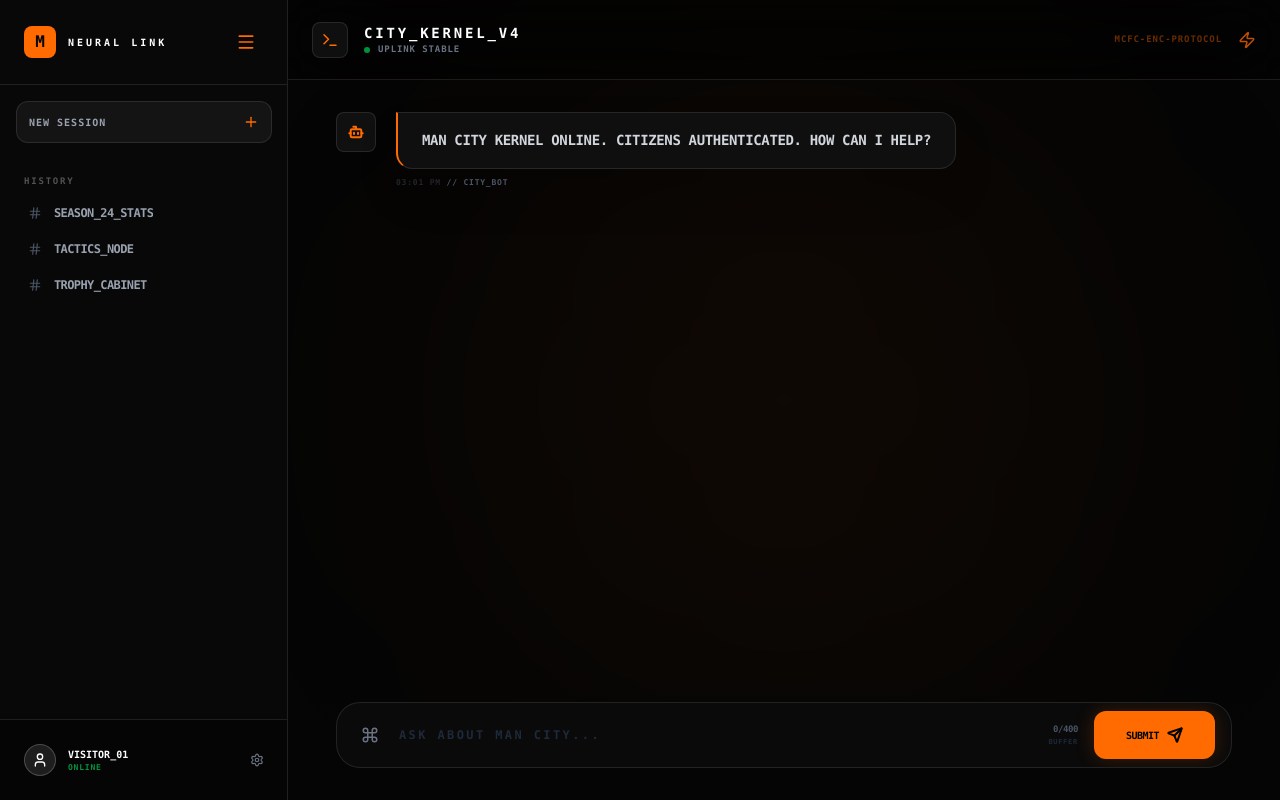
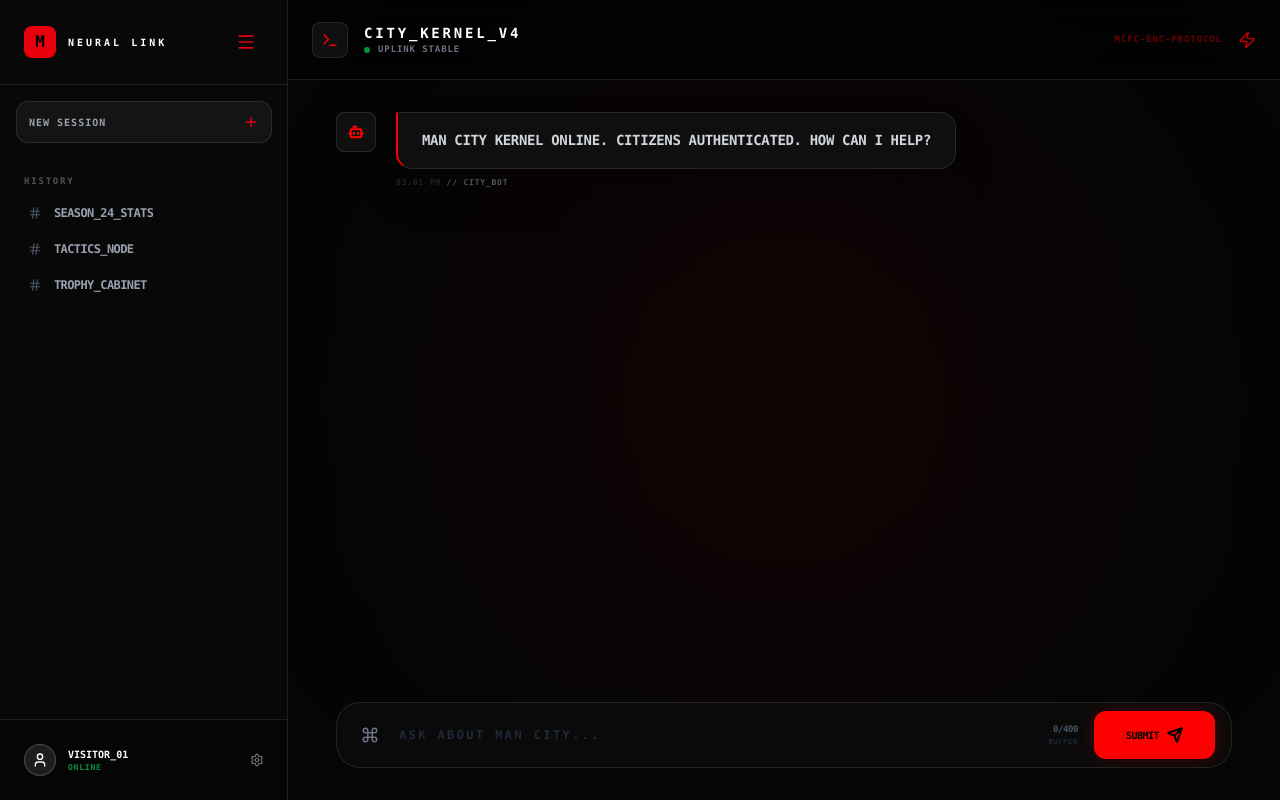
Before and after one commit to CodeWithHKL/cohere_chatbot_UI, a Next.js app: page / in a window 1280 px wide. Built offline with nearby package versions, Linux system fonts and the light colour scheme.

Commit message:
Red theme UI

```diff
--- a/app/page.tsx
+++ b/app/page.tsx
@@ -84,33 +84,33 @@ export default function CyberChat() {
   if (!mounted) return <div className="bg-[#050505] h-screen w-screen" />;
 
   return (
-    <div className="flex h-screen bg-[#050505] text-white font-mono selection:bg-[#ff6b00] selection:text-black overflow-hidden">
+    <div className="flex h-screen bg-[#050505] text-white font-mono selection:bg-[#ff0000] selection:text-black overflow-hidden">
       <ChatSidebar isOpen={sidebarOpen} setIsOpen={setSidebarOpen} onNewSession={clearChat} />
 
       <main className="flex-1 flex flex-col relative min-w-0">
-        <div className="absolute top-1/2 left-1/2 -translate-x-1/2 -translate-y-1/2 w-[300px] md:w-[600px] h-[300px] md:h-[600px] bg-[#ff6b00]/5 blur-[140px] rounded-full pointer-events-none" />
+        <div className="absolute top-1/2 left-1/2 -translate-x-1/2 -translate-y-1/2 w-[300px] md:w-[600px] h-[300px] md:h-[600px] bg-[#ff0000]/5 blur-[140px] rounded-full pointer-events-none" />
 
         <header className="h-20 border-b border-white/10 flex items-center px-4 md:px-6 justify-between bg-black/40 backdrop-blur-xl z-20 shrink-0">
           <div className="flex items-center gap-4">
             {!sidebarOpen && (
-              <button onClick={() => setSidebarOpen(true)} className="p-2.5 hover:bg-white/5 border border-white/10 rounded-lg text-[#ff6b00] transition-all">
+              <button onClick={() => setSidebarOpen(true)} className="p-2.5 hover:bg-white/5 border border-white/10 rounded-lg text-[#ff0000] transition-all">
                 <Menu size={20} />
               </button>
             )}
             <div className="p-2 bg-white/5 border border-white/10 rounded-lg hidden sm:block">
-                <Terminal size={18} className="text-[#ff6b00]" />
+                <Terminal size={18} className="text-[#ff0000]" />
             </div>
             <div>
                 <h2 className="text-xs md:text-sm font-black uppercase tracking-[0.2em]">City_Kernel_v4</h2>
                 <div className="flex items-center gap-2">
-                  <span className={`w-1.5 h-1.5 rounded-full ${isLoading ? 'bg-orange-500' : 'bg-green-500'} animate-pulse`} />
+                  <span className={`w-1.5 h-1.5 rounded-full ${isLoading ? 'bg-red-500' : 'bg-green-500'} animate-pulse`} />
                   <p className="text-[8px] md:text-[9px] text-gray-500 font-bold tracking-widest uppercase">
                     {isLoading ? 'Scanning Database...' : 'Uplink Stable'}
                   </p>
                 </div>
             </div>
           </div>
-          <div className="flex items-center gap-4 text-[#ff6b00]">
+          <div className="flex items-center gap-4 text-[#ff0000]">
             <span className="hidden md:block text-[9px] font-black tracking-widest opacity-40">MCFC-ENC-PROTOCOL</span>
             <Zap size={18} className="animate-pulse" />
           </div>
@@ -121,14 +121,14 @@ export default function CyberChat() {
             {messages.map((msg, i) => (
               <div key={i} className={`flex gap-3 md:gap-5 ${msg.role === 'user' ? 'flex-row-reverse' : 'flex-row'}`}>
                 <div className={`w-8 h-8 md:w-10 md:h-10 rounded-lg flex items-center justify-center shrink-0 border transition-all duration-300 ${
-                  msg.role === 'user' ? 'bg-[#ff6b00] border-[#ff6b00] text-black shadow-[0_0_15px_rgba(255,107,0,0.3)]' : 'bg-white/5 border-white/10 text-[#ff6b00]'
+                  msg.role === 'user' ? 'bg-[#ff0000] border-[#ff0000] text-black shadow-[0_0_15px_rgba(255,0,0,0.3)]' : 'bg-white/5 border-white/10 text-[#ff0000]'
                 }`}>
                   {msg.role === 'user' ? <User size={16} strokeWidth={3} /> : <Bot size={16} strokeWidth={3} />}
                 </div>
 
                 <div className={`max-w-[85%] md:max-w-xl space-y-2 ${msg.role === 'user' ? 'text-right' : 'text-left'}`}>
                   <div className={`inline-block px-4 py-3 md:px-6 md:py-4 rounded-2xl text-[13px] md:text-sm font-bold tracking-tight leading-relaxed shadow-2xl ${
-                    msg.role === 'user' ? 'bg-zinc-100 text-black rounded-tr-none' : 'bg-[#0f0f0f] border border-white/10 text-gray-300 rounded-tl-none border-l-2 border-l-[#ff6b00]'
+                    msg.role === 'user' ? 'bg-zinc-100 text-black rounded-tr-none' : 'bg-[#0f0f0f] border border-white/10 text-gray-300 rounded-tl-none border-l-2 border-l-[#ff0000]'
                   }`}>
                     {msg.content}
                   </div>
@@ -143,10 +143,10 @@ export default function CyberChat() {
 
             {isLoading && (
               <div className="flex gap-3 md:gap-5 flex-row">
-                <div className="w-8 h-8 md:w-10 md:h-10 rounded-lg flex items-center justify-center bg-white/5 border border-white/10 text-[#ff6b00]">
+                <div className="w-8 h-8 md:w-10 md:h-10 rounded-lg flex items-center justify-center bg-white/5 border border-white/10 text-[#ff0000]">
                   <Loader2 size={16} className="animate-spin" />
                 </div>
-                <div className="bg-[#0f0f0f] border border-white/10 px-4 py-3 rounded-2xl rounded-tl-none border-l-2 border-l-[#ff6b00]">
+                <div className="bg-[#0f0f0f] border border-white/10 px-4 py-3 rounded-2xl rounded-tl-none border-l-2 border-l-[#ff0000]">
                   <span className="text-[10px] text-gray-500 animate-pulse uppercase tracking-widest font-black">Querying Intelligence...</span>
                 </div>
               </div>
@@ -157,7 +157,7 @@ export default function CyberChat() {
         <div className="p-4 md:p-8 bg-gradient-to-t from-[#050505] to-transparent z-10">
           <div className="max-w-4xl mx-auto">
             <div className="relative group">
-              <div className="absolute -inset-1 bg-[#ff6b00]/20 rounded-[1rem] md:rounded-[2rem] blur-lg opacity-0 group-focus-within:opacity-100 transition duration-700"></div>
+              <div className="absolute -inset-1 bg-[#ff0000]/20 rounded-[1rem] md:rounded-[2rem] blur-lg opacity-0 group-focus-within:opacity-100 transition duration-700"></div>
               <div className="relative flex items-center bg-[#0a0a0a] border border-white/10 rounded-[1rem] md:rounded-[1.5rem] overflow-hidden backdrop-blur-md">
                 <div className="pl-4 md:pl-6 text-gray-500 shrink-0"><Command size={18} /></div>
 
@@ -185,7 +185,7 @@ export default function CyberChat() {
                 <button
                   onClick={handleSend}
                   disabled={isLoading}
-                  className="mr-2 md:mr-4 p-2.5 md:p-4 bg-[#ff6b00] text-black rounded-lg md:rounded-xl hover:bg-orange-400 active:scale-90 flex items-center gap-2 px-5 md:px-8 shadow-[0_0_20px_rgba(255,107,0,0.2)] disabled:opacity-50"
+                  className="mr-2 md:mr-4 p-2.5 md:p-4 bg-[#ff0000] text-black rounded-lg md:rounded-xl hover:bg-red-400 active:scale-90 flex items-center gap-2 px-5 md:px-8 shadow-[0_0_20px_rgba(255,0,0,0.2)] disabled:opacity-50"
                 >
                   <span className="text-[10px] font-black uppercase tracking-tighter hidden sm:inline">Submit</span>
                   {isLoading ? <Loader2 size={16} className="animate-spin" /> : <Send size={16} strokeWidth={3} />}
--- a/components/ChatSidebar.tsx
+++ b/components/ChatSidebar.tsx
@@ -27,11 +27,11 @@ export default function ChatSidebar({ isOpen, setIsOpen, onNewSession }: Sidebar
         <div className="min-w-[288px] flex flex-col h-full">
           <div className="p-6 border-b border-white/10 flex items-center justify-between">
             <div className="flex items-center gap-3">
-              <div className="w-8 h-8 bg-[#ff6b00] rounded-lg flex items-center justify-center font-black text-black">M</div>
+              <div className="w-8 h-8 bg-red-600 rounded-lg flex items-center justify-center font-black text-black">M</div>
               <span className="text-[10px] font-black uppercase tracking-[0.3em]">Neural Link</span>
             </div>
 
-            <button onClick={() => setIsOpen(false)} className="p-2 text-[#ff6b00] hover:bg-white/5 rounded-lg transition-all">
+            <button onClick={() => setIsOpen(false)} className="p-2 text-red-600 hover:bg-white/5 rounded-lg transition-all">
               <Menu size={20} />
             </button>
           </div>
@@ -39,10 +39,10 @@ export default function ChatSidebar({ isOpen, setIsOpen, onNewSession }: Sidebar
           <div className="p-4">
             <button
               onClick={onNewSession}
-              className="w-full group flex items-center justify-between p-3 bg-white/5 border border-white/10 rounded-xl hover:border-[#ff6b00]/50 transition-all"
+              className="w-full group flex items-center justify-between p-3 bg-white/5 border border-white/10 rounded-xl hover:border-red-600/50 transition-all"
             >
               <span className="text-[10px] font-black uppercase tracking-widest text-gray-400 group-hover:text-white">New Session</span>
-              <Plus size={16} className="text-[#ff6b00]" />
+              <Plus size={16} className="text-red-600" />
             </button>
           </div>
 
@@ -51,7 +51,7 @@ export default function ChatSidebar({ isOpen, setIsOpen, onNewSession }: Sidebar
               <p className="text-[9px] font-black text-white/30 uppercase tracking-[0.2em] px-2 mb-2">History</p>
               {['Season_24_Stats', 'Tactics_Node', 'Trophy_Cabinet'].map((chat) => (
                 <button key={chat} className="w-full flex items-center gap-3 px-3 py-2 rounded-lg hover:bg-white/5 group transition-colors text-left">
-                  <Hash size={14} className="text-gray-600 group-hover:text-[#ff6b00] shrink-0" />
+                  <Hash size={14} className="text-gray-600 group-hover:text-red-600 shrink-0" />
                   <span className="text-xs text-gray-400 group-hover:text-white truncate font-bold uppercase tracking-tighter">{chat}</span>
                 </button>
               ))}
```
